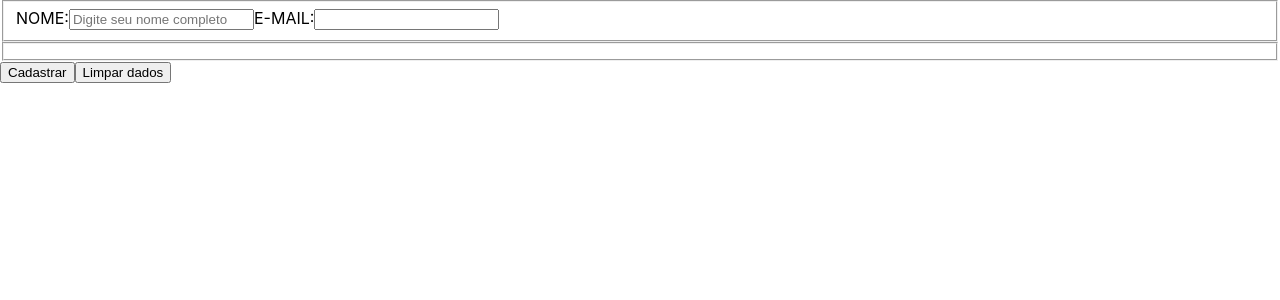
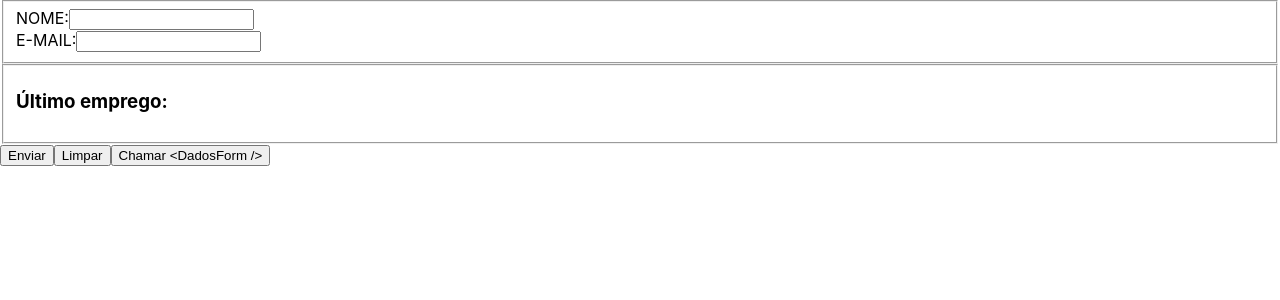
Before and after one commit to aicitelks/trybe-exercises, a React (Create React App) app in the folder FrontEnd/componentes-com-estado-eventos-e-formularios-com-react_12.2/my-form-2.0/: page / in a window 1280 px wide. Shown: the top 300 px of the page. Built offline with nearby package versions, Linux system fonts and the light colour scheme.

Commit message:
Exercicio implementado com a logica completa em dois campos Nome e Email

```diff
--- a/FrontEnd/componentes-com-estado-eventos-e-formularios-com-react_12.2/my-form-2.0/src/App.css
+++ b/FrontEnd/componentes-com-estado-eventos-e-formularios-com-react_12.2/my-form-2.0/src/App.css
@@ -1,38 +1,4 @@
-.App {
-  text-align: center;
-}
-
-.App-logo {
-  height: 40vmin;
-  pointer-events: none;
-}
-
-@media (prefers-reduced-motion: no-preference) {
-  .App-logo {
-    animation: App-logo-spin infinite 20s linear;
-  }
-}
-
-.App-header {
-  background-color: #282c34;
-  min-height: 100vh;
+.curriculum {
   display: flex;
   flex-direction: column;
-  align-items: center;
-  justify-content: center;
-  font-size: calc(10px + 2vmin);
-  color: white;
 }
-
-.App-link {
-  color: #61dafb;
-}
-
-@keyframes App-logo-spin {
-  from {
-    transform: rotate(0deg);
-  }
-  to {
-    transform: rotate(360deg);
-  }
-}
--- a/FrontEnd/componentes-com-estado-eventos-e-formularios-com-react_12.2/my-form-2.0/src/App.js
+++ b/FrontEnd/componentes-com-estado-eventos-e-formularios-com-react_12.2/my-form-2.0/src/App.js
@@ -1,35 +1,92 @@
 import './App.css';
 
 import React from 'react';
-import Nome from './components/nome';
-import Email from './components/email';
+
+import DadosForm from './components/DadosForm';
 
 class App extends React.Component {
+  constructor() {
+    super();
+
+    this.state = {
+      nome: '',
+      email: '',
+      formEnviado: false,
+    };
+
+    this.handleChange = this.handleChange.bind(this);
+  }
+
+  handleChange(event) {
+    this.setState({
+      [event.target.name]: event.target.value,
+    });
+  }
+
+  // arrow function não precisa fazer o bind
+  handleSubmit = (event) => {
+    const { nome } = this.state;
+    // pava evitar que a página recarregue
+    event.preventDefault();
+
+    alert(`${ nome }, Boa notícia: Formulário criado com sucesso!`);
+    this.sendForm();
+  }
+
+  // SOURCE: gabarito
+  sendForm = () => { this.setState({ formEnviado: true }) };
+
   render() {
+    const { nome, email, formEnviado } = this.state;
+
     return (
       <div className="main">
 
-        <form className="formCurriculum">
+        <form onSubmit={ this.handleSubmit }  className="formCurriculum">
 
           <fieldset className="curriculum">
-            <Nome />
-            <Email />
-{/*            <CPF />
-            <Endereco />
-            <Cidade />
-            <Estado /> */}
+
+            <label htmlFor="nameInput">
+              NOME:
+              <input
+                type="text"
+                name="nome"
+                id="nameInput"
+                value={ nome }
+                maxLength={ 40 }
+                required
+                onChange={ this.handleChange }
+              />
+            </label>
+            <label htmlFor="emailInput">
+                E-MAIL:
+                <input
+                  type="email"
+                  name="email"
+                  id="emailInput"
+                  value={ email }
+                  maxLength={ 50 }
+                  required
+                  onChange={ this.handleChange }
+                />
+              </label>
+
           </fieldset>
 
           <fieldset className="lastJob">
-{/*             <ResumoCV />
-            <Cargo/>
-            <CargoDescricao /> */}
+            <h3>Último emprego:</h3>
           </fieldset>
 
-          <button type="submit">Cadastrar</button>
-          <button type="reset">Limpar dados</button>
+          <button type="submit">Enviar</button>
+          <button type="reset">Limpar</button>
+
+          {/** SOURCE: gabarito */}
+          <input type="button" onClick={ this.sendForm } value="Chamar <DadosForm />" />
 
         </form>
+
+        {/** SOURCE: gabarito */}
+        { formEnviado && <DadosForm stateCurrent={ this.state } /> }
 
       </div>
     );
--- /dev/null
+++ b/FrontEnd/componentes-com-estado-eventos-e-formularios-com-react_12.2/my-form-2.0/src/components/DadosForm.jsx
@@ -0,0 +1,19 @@
+import React from 'react';
+
+export default class DadosForm extends React.Component {
+  render() {
+    const {
+      stateCurrent: {
+        nome,
+        email,
+      }
+    } = this.props;
+
+    return(
+      <div>
+        <p> { nome } </p>
+        <p> { email } </p>
+      </div>
+    );
+  }
+}
--- a/FrontEnd/componentes-com-estado-eventos-e-formularios-com-react_12.2/my-form-2.0/src/components/email.jsx
+++ b/FrontEnd/componentes-com-estado-eventos-e-formularios-com-react_12.2/my-form-2.0/src/components/email.jsx
@@ -2,10 +2,12 @@ import React from 'react';
 
 export default class Email extends React.Component {
   render() {
+    const { propEmail } = this.props;
+
     return (
       <label htmlFor="emailInput">
         E-MAIL:
-        <input type="email" name="email" id="emailInput" maxLength={50} required />
+        <input type="email" name="email" id="emailInput" value={ propEmail } maxLength={50} required />
       </label>
     );
   }
--- a/FrontEnd/componentes-com-estado-eventos-e-formularios-com-react_12.2/my-form-2.0/src/components/nome.jsx
+++ b/FrontEnd/componentes-com-estado-eventos-e-formularios-com-react_12.2/my-form-2.0/src/components/nome.jsx
@@ -1,11 +1,38 @@
 import React from 'react';
 
 export default class Nome extends React.Component {
+  constructor() {
+    super();
+
+    // Definição do objeto que será o estado dos meus componentes
+    this.state = {
+      nome: '',
+    };
+
+    this.handleChange = this.handleChange.bind(this);
+  }
+
+  handleChange(event) {
+    this.setState({
+      nome: event.target.value,
+    });
+  }
+
   render() {
+    const { nome } = this.state;
+
     return (
       <label htmlFor="nameInput">
         NOME:
-        <input type="text" name="name" id="nameInput" maxLength={40} placeholder="Digite seu nome completo" required/>
+        <input
+          type="text"
+          name="nome"
+          id="nameInput"
+          alue={ nome }
+          maxLength={40}
+          required
+          onChange={ this.handleChange }
+        />
       </label>
     );
   }
```
Also changed, not shown: FrontEnd/componentes-com-estado-eventos-e-formularios-com-react_12.2/my-form-2.0/src/components/cpf.jsx (+14 -0 lines).
